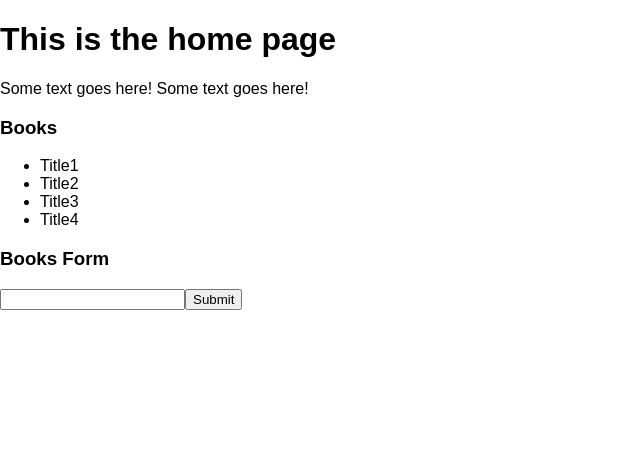
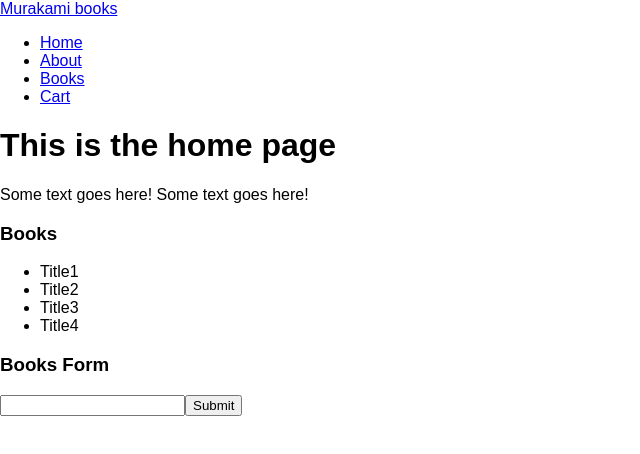
Before and after one commit to iainkirkpatrick/library-app, a React (Create React App) app: page / in a window 1280 px wide. Shown: the top 454 px of the page, without its empty margins (0-640 px from the left). Built offline with nearby package versions, Linux system fonts and the light colour scheme.

Commit message:
Nav bar component

```diff
--- a/src/components/App.js
+++ b/src/components/App.js
@@ -1,11 +1,13 @@
 import React, { Component } from 'react'
 import HomePage from './mains/HomePage'
 import BookPage from './mains/BookPage'
+import NavBar from './mains/NavBar'
 import {Link} from 'react-router'
 
 const App = ({state, dispatch}) => {
   return (
     <div className="container">
+      <NavBar />
       <HomePage />
       <BookPage state={state}/>
     </div>
@@ -13,19 +15,3 @@ const App = ({state, dispatch}) => {
 }
 
 export default App
-
-// <nav className="navbar navbar-default">
-//   <div className="container-fluid">
-//     <div className="navbar-header">
-//       <a className="navbar-brand" href="#">Murakami books</a>
-//     </div>
-//     <div className="collapse navbar-collapse" id="bookshop-navbar-collapse">
-//       <ul className="nav navbar-nav">
-//         <li><Link to="/">Home</Link></li>
-//         <li><Link to="/about">About</Link></li>
-//         <li><Link to="/books">Books</Link></li>
-//         <li><Link to="/cart">Cart</Link></li>
-//       </ul>
-//     </div>
-//   </div>
-// </nav>
--- /dev/null
+++ b/src/components/mains/NavBar.js
@@ -0,0 +1,23 @@
+import React from 'react'
+
+const NavBar = () => {
+  return (
+    <nav className="navbar navbar-default">
+      <div className="container-fluid">
+        <div className="navbar-header">
+          <a className="navbar-brand" href="#">Murakami books</a>
+        </div>
+        <div className="collapse navbar-collapse" id="bookshop-navbar-collapse">
+          <ul className="nav navbar-nav">
+            <li><a href="/">Home</a></li>
+            <li><a href="/about">About</a></li>
+            <li><a href="/books">Books</a></li>
+            <li><a href="/cart">Cart</a></li>
+          </ul>
+        </div>
+      </div>
+    </nav>
+  )
+}
+
+export default NavBar
```
